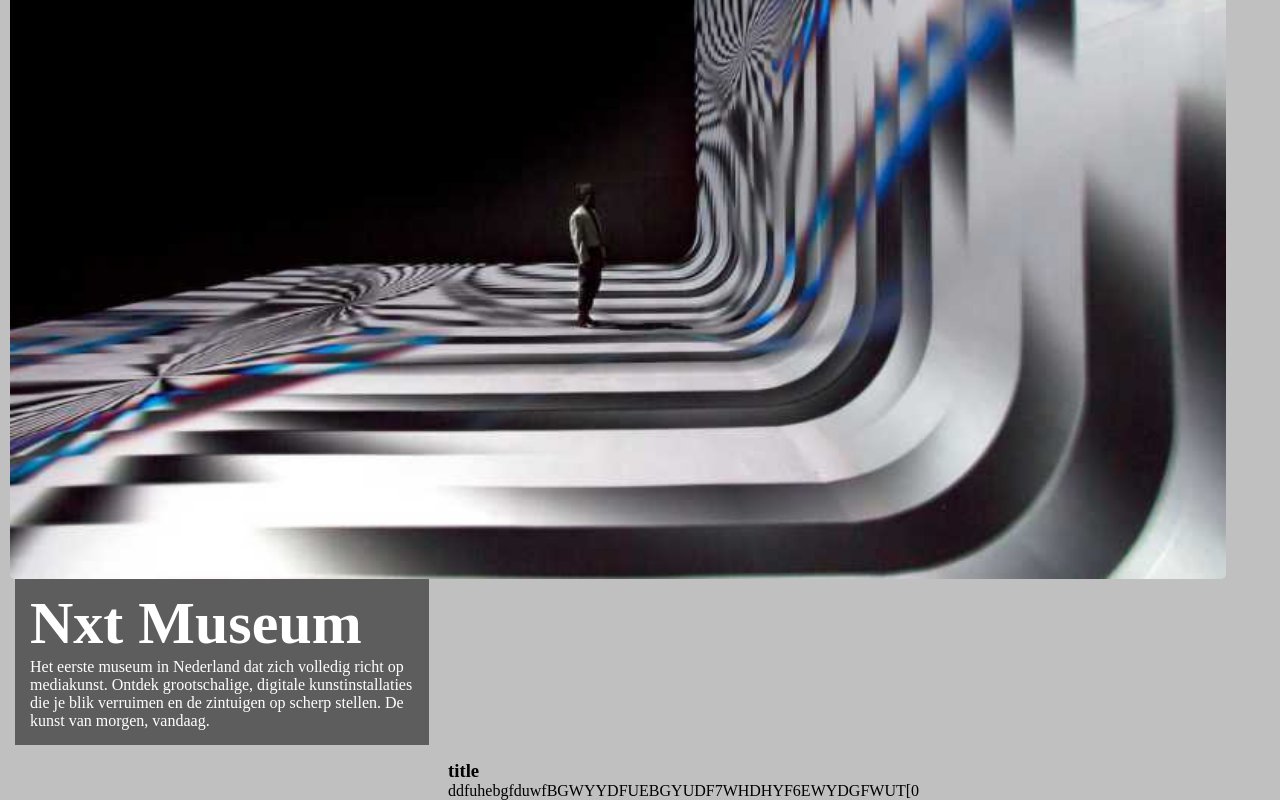
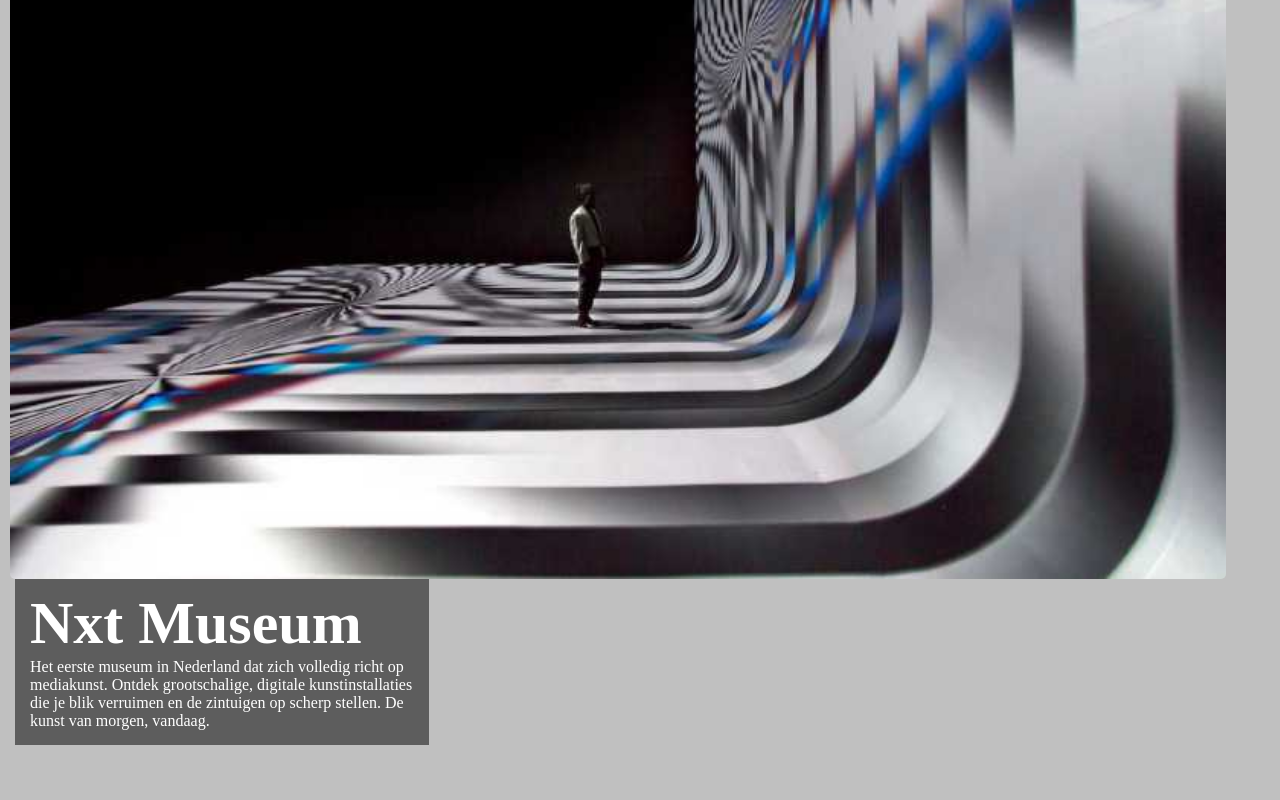
Before and after one commit to foxzeinstra/beroepsopdracht-maaike-fox, a plain HTML site: page index.html in a window 1280 px wide. Shown: the part 322-1122 px from the top of the page. After the commit the page ends 1082 px from the top, so only its background shows below. Drawn offline with Linux system fonts and the light colour scheme.

Commit message:
Update index.html

```diff
--- a/index.html
+++ b/index.html
@@ -23,18 +23,12 @@
     <h1></h1>
     <img src="img/146.jpg"></body></img>
     <section>
-    </article>
         <h2 style="text-align:lef">Nxt Museum</h2>
         <p>
             Het eerste museum in Nederland dat zich volledig richt op mediakunst.
              Ontdek grootschalige, digitale kunstinstallaties die je blik verruimen en de zintuigen op scherp stellen.
              De kunst van morgen, vandaag.
         </p>
-</section>
-<article>
-    <h3>title</h3>
-    <p>ddfuhebgfduwfBGWYYDFUEBGYUDF7WHDHYF6EWYDGFWUT[0</p>
-</article>
 
 
 
```
